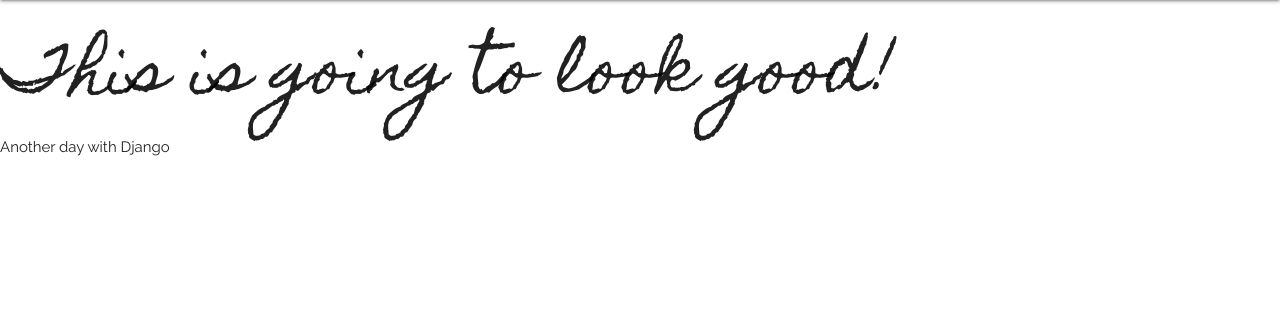
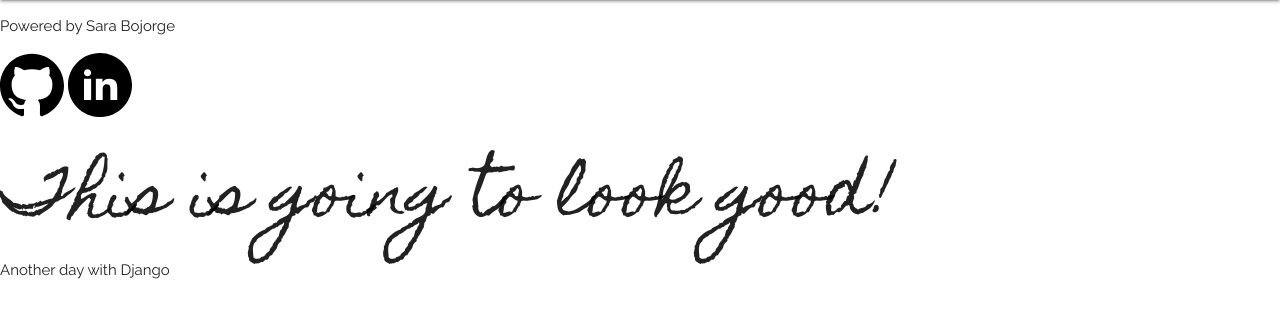
Before and after one commit to sbojorge/PP4-peachesncream, a Django app: page / in a window 1280 px wide. Shown: the part 64-382 px from the top of the page. Run offline with Django 3.2, Linux system fonts and the light colour scheme.

Commit message:
add footer

```diff
--- a/shopping_list/settings.py
+++ b/shopping_list/settings.py
@@ -143,7 +143,6 @@ STATIC_ROOT = os.path.join(BASE_DIR, 'staticfiles')
 MEDIA_URL = '/media/'
 DEFAULT_FILE_STORAGE = 'cloudinary_storage.storage.MediaCloudinaryStorage'
 
-
 # Default primary key field type
 # https://docs.djangoproject.com/en/3.2/ref/settings/#default-auto-field
 
--- a/templates/base.html
+++ b/templates/base.html
@@ -19,6 +19,8 @@
 <body>
     {% include 'includes/header.html' %}
 
+    {% include 'includes/footer.html' %}
+
     <h1>This is going to look good!</h1>
 
     Another day with Django
--- a/templates/includes/footer.html
+++ b/templates/includes/footer.html
@@ -0,0 +1,14 @@
+{% load static %}
+
+<footer>
+    <div>
+        <p>Powered by Sara Bojorge</p>
+    </div>
+
+    <a href="https://github.com/sbojorge" target="_blank" rel="noopener" aria-label="Follow me on Github (opens in new tab)">
+        <img src="{% static '/icons/github-icon.svg' %}" alt="Github icon" class="" />
+    </a>
+    <a href="https://www.linkedin.com/in/sara-bojorge-66343715b/" target="_blank" rel="noopener" aria-label="Follow me on Linkedin (opens in new tab)">
+        <img src="{% static 'icons/linkedin-round-icon.svg' %}" alt="Linkedin icon" class="">
+    </a>
+</footer>
```
Also changed, not shown: static/icons/github-icon.svg (added), static/icons/linkedin-app-icon.svg (added), static/icons/linkedin-round-icon.svg (added).
